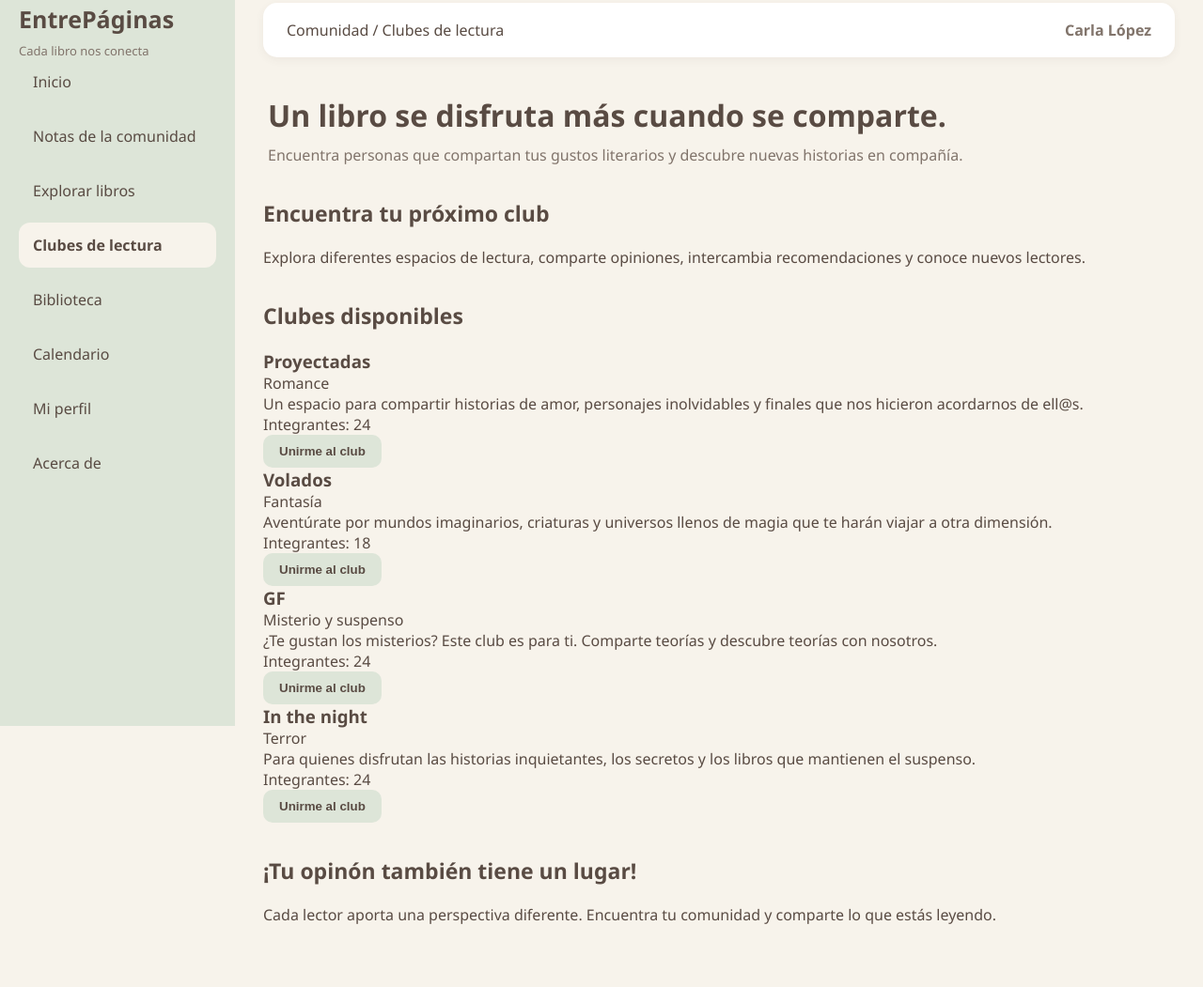
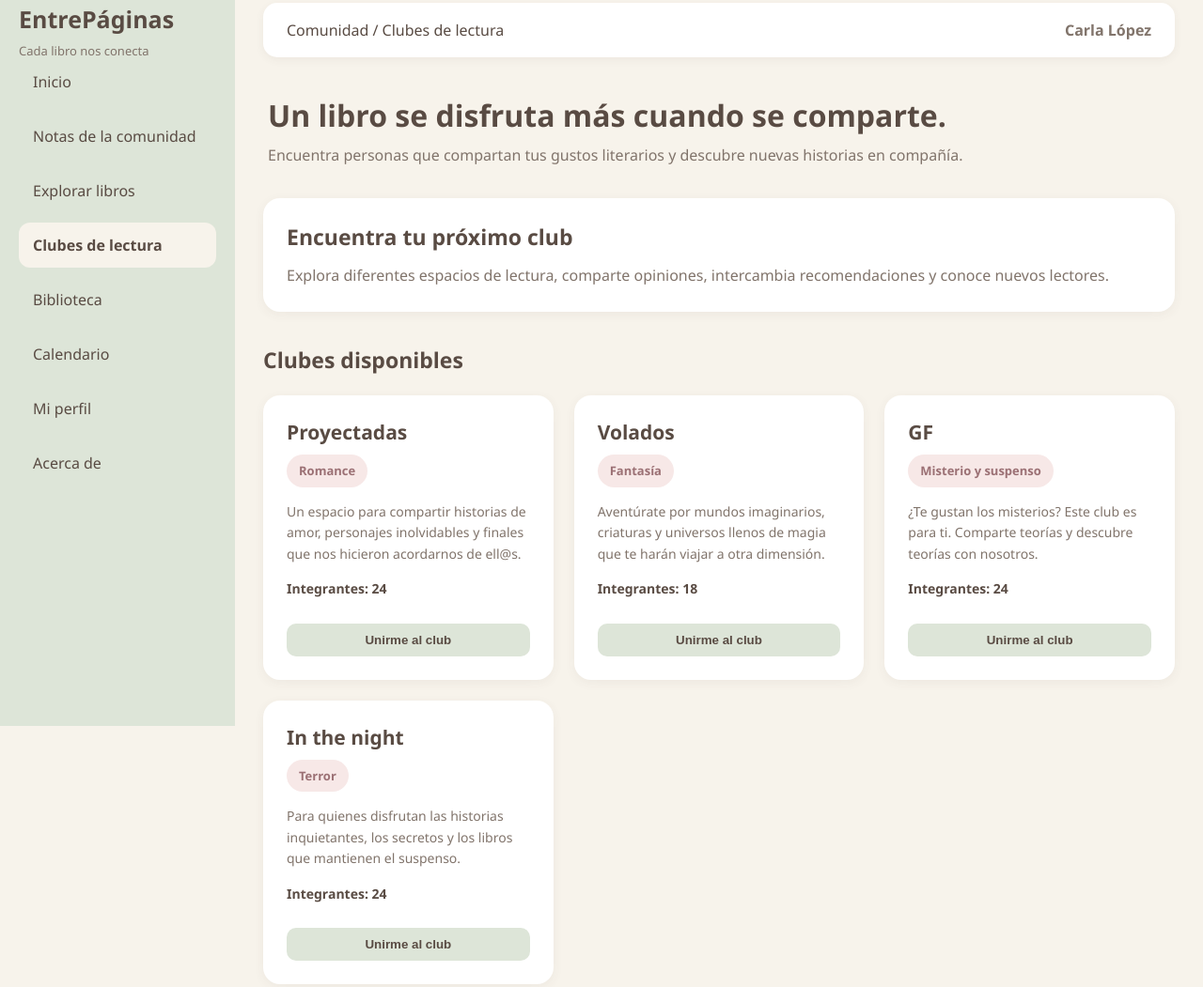
Before and after one commit to aranzavalverde/entre_paginas, a plain HTML site: page paginas/clubes.html in a window 1280 px wide. Shown: the part 27-1078 px from the top of the page at 94% size. Drawn offline with Linux system fonts and the light colour scheme.

Commit message:
Agregar diseño CSS de la seccion clubes

```diff
--- a/css/estilos.css
+++ b/css/estilos.css
@@ -446,6 +446,9 @@ input:focus, textarea:focus, select:focus{
     color: #81746B;
     line-height: 1.6;
 }
+.comunidad-inicio .publicacion button:first-of-type {
+    background-color: #EBCFD0;
+}
 .comunidad-inicio .publicacion button:last-of-type{
     background-color: #DDE5D8;
 }
@@ -488,3 +491,106 @@ input:focus, textarea:focus, select:focus{
         grid-template-columns: 1fr;
     }
 }
+
+/*Clubes de lectura*/
+/*Presentación de los clubes*/
+.presentacion-clubes {
+    background-color: #FFFFFF;
+    padding: 25px;
+    border-radius: 18px;
+    margin-bottom: 35px;
+    box-shadow: 0 3px 12px rgba(89, 75, 67, 0.06);
+}
+.presentacion-clubes h2{
+    color: #594B43;
+    margin-bottom: 12px;
+}
+.presentacion-clubes p{
+    color: #81746B;
+    line-height: 1.7;
+}
+/*Clubes disponibles*/
+.clubes-disponibles h2{
+    margin-bottom: 22px;
+}
+.lista-clubes{
+    display: grid;
+    grid-template-columns: repeat(auto-fit, minmax(230px, 1fr));
+    gap: 22px;
+}
+
+/*Tarjetas individuales*/
+.club {
+    background-color: #FFFFFF;
+    padding: 25px;
+    border-radius: 18px;
+    box-shadow: 0 3px 12px rgba(89, 75, 67, 0.06);
+    transition: 0.3s;
+    display: flex;
+    flex-direction: column;
+}
+.club:hover{
+    transform: translateY(-5px);
+    box-shadow: 0 7px 16px rgba(89, 75, 67, 0.12);
+}
+.club h3{
+    color: #594B43;
+    font-size: 21px;
+    margin-bottom: 10px;
+}
+
+/*Género literario*/
+.club .genero {
+    display: inline-block;
+    align-self: flex-start;
+    background-color: #F7E8E7;
+    color: #9B7074;
+    padding: 7px 13px;
+    border-radius: 20px;
+    font-size: 13px;
+    font-weight: bold;
+    margin-bottom: 15px;
+}
+
+/*Descripción del club*/
+.club p{
+    color: #81746B;
+    font-size: 14px;
+    line-height: 1.6;
+    margin-bottom: 15px;
+}
+
+/*Cantidad de integrantes*/
+.club p:last-of-type{
+    color: #594B43;
+    font-weight: bold;
+    margin-top: auto;
+}
+
+/*Botón para unirse*/
+.club button{
+    width: 100%;
+    background-color: #DDE5D8;
+    margin-top: 10px;
+}
+.club button:hover{
+    background-color: #B7C8AE;
+}
+
+/*Invitación final*/
+.invitacion-club {
+    background-color: #EBCFD0;
+    padding: 30px;
+    border-radius: 20px;
+    text-align: center;
+    margin-top: 40px;
+    box-shadow: 0 3px 12px rgba(89, 75, 67, 0.06);
+}
+.invitacion-club h2{
+    color: #594B43;
+    margin-bottom: 12px;
+}
+.invitacion-club p{
+    color: #6F625A;
+    line-height: 1.7;
+}
```
